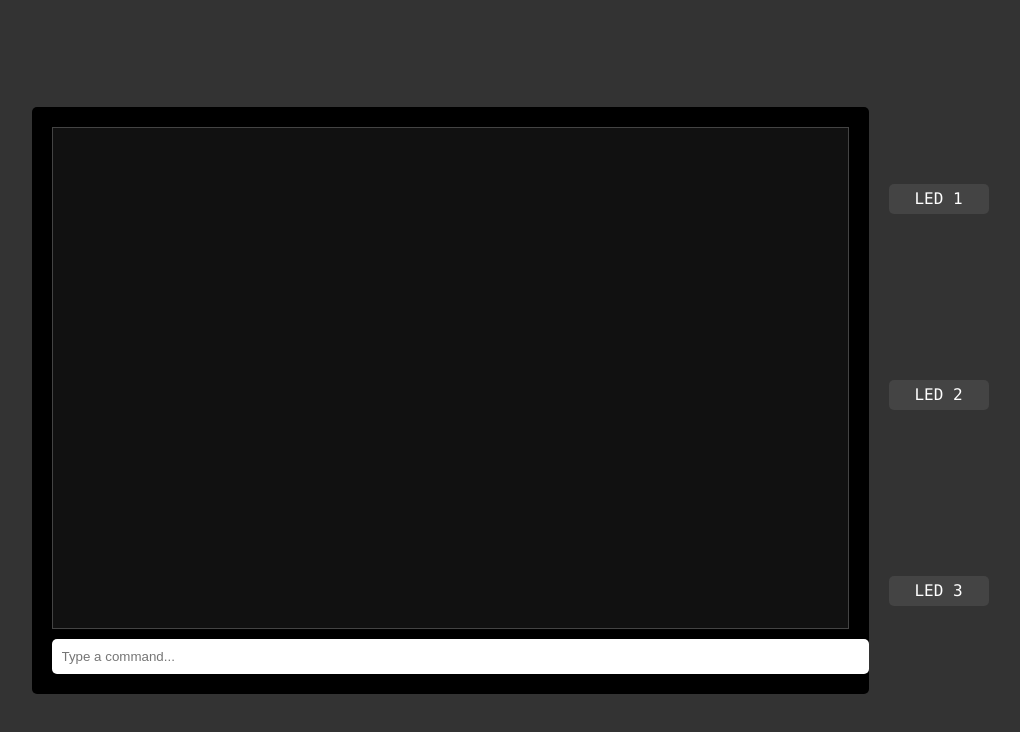
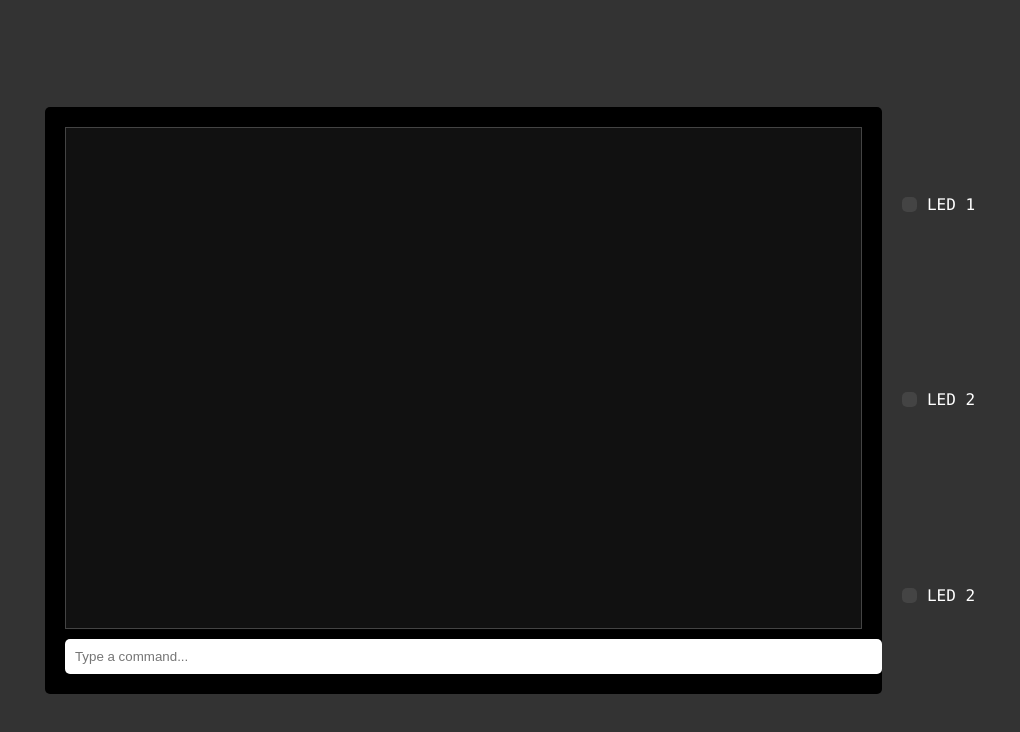
Before and after one commit to servomouse/console_emulator, a plain HTML site: page index.html in a window 1280 px wide. Shown: the whole page, without its empty margins (130-1150 px from the left). Drawn offline with Linux system fonts and the light colour scheme.

Commit message:
Add LED names, fix alignment

```diff
--- a/index.html
+++ b/index.html
@@ -13,9 +13,18 @@
         <input type="text" id="input" class="input" placeholder="Type a command...">
     </div>
     <div class="led-panel">
-<div class="led" id="led1">LED 1</div>
-<div class="led" id="led2">LED 2</div>
-<div class="led" id="led3">LED 3</div>
+        <div class="indicator">
+            <div class="led" id="led1"></div>
+            <div class="led-name">LED 1</div>
+        </div>
+        <div class="indicator">
+            <div class="led" id="led2"></div>
+            <div class="led-name">LED 2</div>
+        </div>
+        <div class="indicator">
+            <div class="led" id="led3"></div>
+            <div class="led-name">LED 2</div>
+        </div>
     </div>
 </div>
 <script src="script.js"></script>
--- a/styles.css
+++ b/styles.css
@@ -45,14 +45,26 @@ body {
     justify-content: space-around;
 }
 
+.indicator {
+    display: flex;
+    flex-direction: row;
+    align-items: center;
+    justify-content: space-between;
+}
+
+.led-name {
+    padding-left: 10px;
+    /* line-height: 20px; */
+}
+
 .led {
-    width: 100px;
-    height: 30px;
+    width: 15px;
+    height: 15px;
     background-color: #444;
     border-radius: 5px;
-    text-align: center;
-    line-height: 30px;
-    margin-bottom: 10px;
+    /* text-align: center; */
+    /* line-height: 30px; */
+    /* margin-bottom: 10px; */
 }
 
 .led.active {
```
Lines whose indentation alone changed are shown as unchanged.
